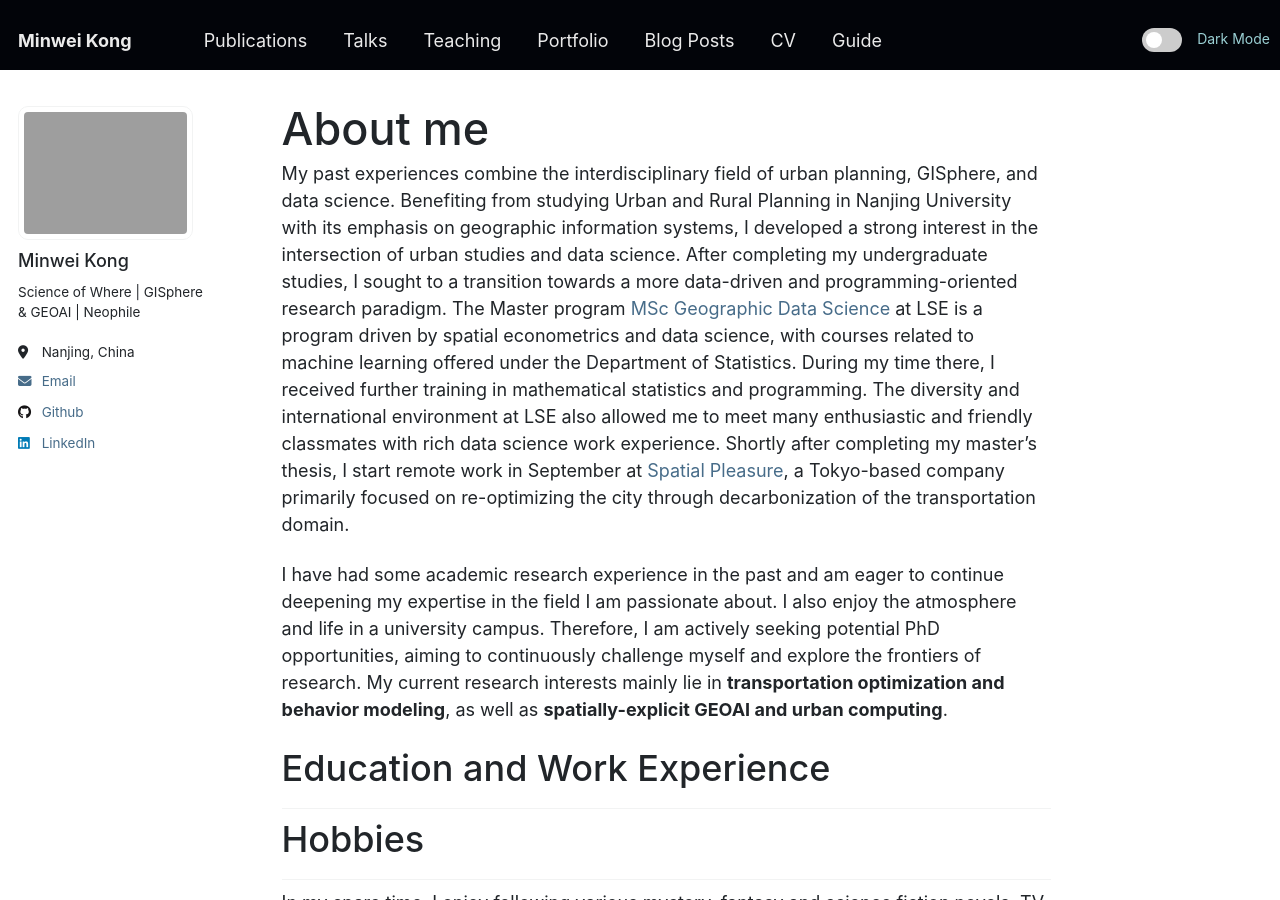
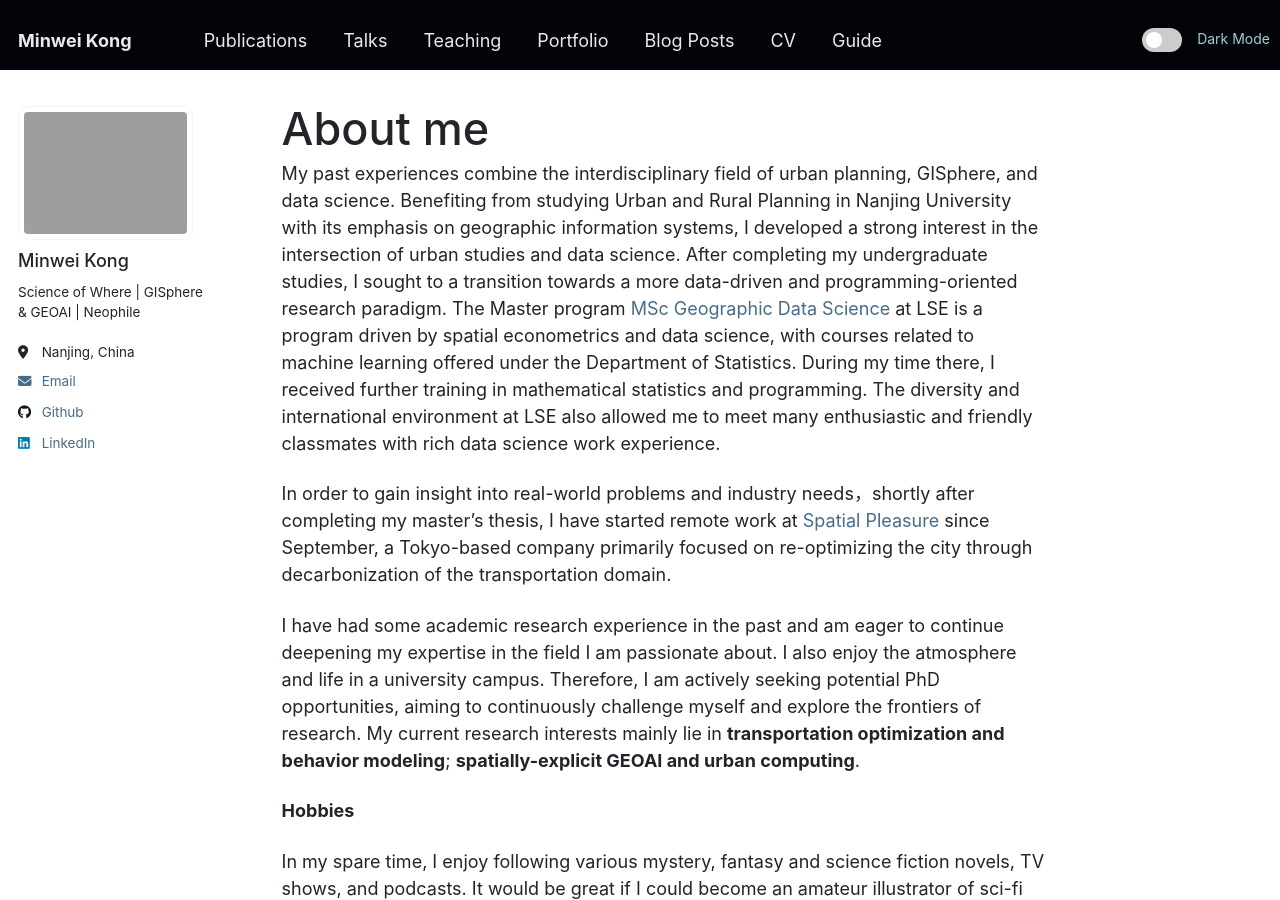
Before and after one commit to Minw913/minw913.github.io, a Jekyll site: the page built from _pages/about.md, in a window 1280 px wide and 900 px high. Built offline with Jekyll 4.4.1, drawn with Linux system fonts in a browser that asks for light colours; nearby versions of some CDN libraries.

Commit message:
update about me

```diff
--- a/_pages/about.md
+++ b/_pages/about.md
@@ -8,20 +8,19 @@ redirect_from:
 ---
 
 My past experiences combine the interdisciplinary field of urban planning, GISphere, and data science. Benefiting from studying Urban and Rural Planning in Nanjing University with its emphasis on geographic information systems, I developed a strong interest in the intersection of urban studies and data science. After completing my undergraduate studies, I sought to a transition towards a more data-driven and programming-oriented research paradigm. The Master program [MSc Geographic Data Science](https://www.lse.ac.uk/study-at-lse/graduate/msc-geographic-data-science) at LSE is a program driven by spatial econometrics and data science, with courses related to machine learning offered under the Department of Statistics. During my time there, I received further training in mathematical statistics and programming. The diversity and international environment at LSE also allowed me to meet many enthusiastic and friendly classmates with rich data science work experience.
-Shortly after completing my master’s thesis, I start remote work in September at [Spatial Pleasure](https://spatial-pleasure.xyz/en/page/2/), a Tokyo-based company primarily focused on re-optimizing the city through decarbonization of the transportation domain.
 
-I have had some academic research experience in the past and am eager to continue deepening my expertise in the field I am passionate about. I also enjoy the atmosphere and life in a university campus. Therefore, I am actively seeking potential PhD opportunities, aiming to continuously challenge myself and explore the frontiers of research. My current research interests mainly lie in **transportation optimization and behavior modeling**, as well as **spatially-explicit GEOAI and urban computing**.
+In order to gain insight into real-world problems and industry needs，shortly after completing my master’s thesis, I have started remote work at [Spatial Pleasure](https://spatial-pleasure.xyz/en/page/2/) since September, a Tokyo-based company primarily focused on re-optimizing the city through decarbonization of the transportation domain.
 
-Education and Work Experience
-------
+I have had some academic research experience in the past and am eager to continue deepening my expertise in the field I am passionate about. I also enjoy the atmosphere and life in a university campus. Therefore, I am actively seeking potential PhD opportunities, aiming to continuously challenge myself and explore the frontiers of research. My current research interests mainly lie in **transportation optimization and behavior modeling**; **spatially-explicit GEOAI and urban computing**.
 
-Hobbies
-------
+
+**Hobbies**
+
 In my spare time, I enjoy following various mystery, fantasy and science fiction novels, TV shows, and podcasts. It would be great if I could become an amateur illustrator of sci-fi novels in the future! I relate somewhat to the word Neophile, as I am a person who holds a positive attitude toward new things, innovation, and change. I have a strong enthusiasm for new technologies and emerging ideas, which might be the underlying motivation driving me to continuously study in data science field.
 
 
 **Markdown generator**
-
+------
 
 <!-- Example: editing a markdown file for a talk
 ![Editing a markdown file for a talk](/images/editing-talk.png) -->
```
